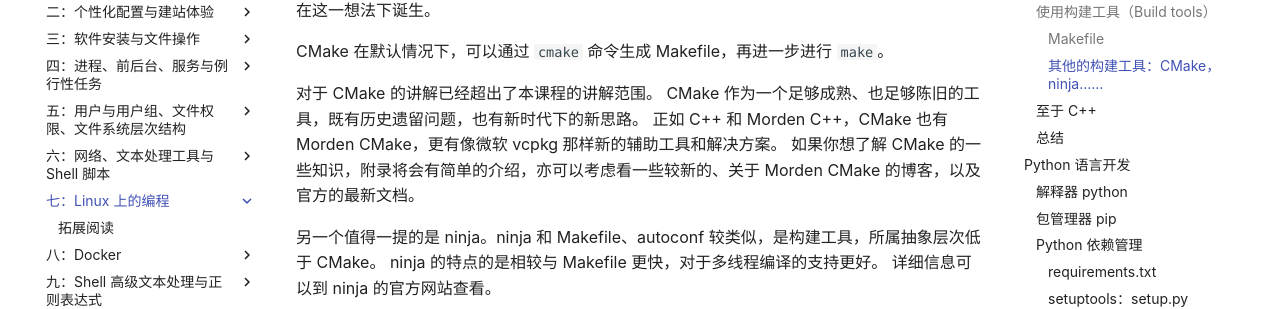
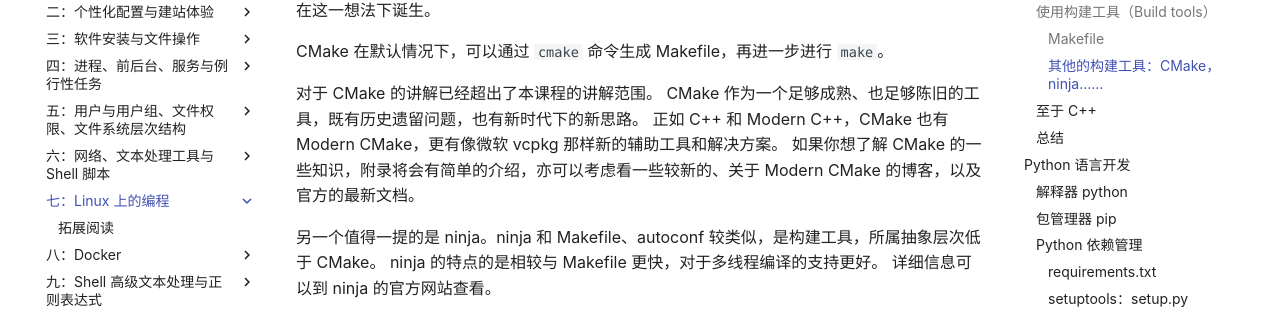
Before and after one commit to ustclug/Linux101-docs, an MkDocs documentation site: the page built from docs/Ch07/index.md, in a window 1280 px wide and 900 px high, scrolled down 4939 px. Shown: the part 177-486 px from the top of the window. Built offline with MkDocs 1.6.1 and Material for MkDocs 9.7.7, drawn with Linux system fonts in a browser that asks for light colours; comment, search, counter and statistics services are not loaded.

Commit message:
Ch07: fix typo
Morden -> Modern

```diff
--- a/docs/Ch07/index.md
+++ b/docs/Ch07/index.md
@@ -253,8 +253,8 @@ CMake 在默认情况下，可以通过 `cmake` 命令生成 Makefile，再进
 
 对于 CMake 的讲解已经超出了本课程的讲解范围。
 CMake 作为一个足够成熟、也足够陈旧的工具，既有历史遗留问题，也有新时代下的新思路。
-正如 C++ 和 Morden C++，CMake 也有 Morden CMake，更有像微软 vcpkg 那样新的辅助工具和解决方案。
-如果你想了解 CMake 的一些知识，附录将会有简单的介绍，亦可以考虑看一些较新的、关于 Morden CMake 的博客，以及官方的最新文档。
+正如 C++ 和 Modern C++，CMake 也有 Modern CMake，更有像微软 vcpkg 那样新的辅助工具和解决方案。
+如果你想了解 CMake 的一些知识，附录将会有简单的介绍，亦可以考虑看一些较新的、关于 Modern CMake 的博客，以及官方的最新文档。
 
 另一个值得一提的是 ninja。ninja 和 Makefile、autoconf 较类似，是构建工具，所属抽象层次低于 CMake。
 ninja 的特点的是相较与 Makefile 更快，对于多线程编译的支持更好。
```
